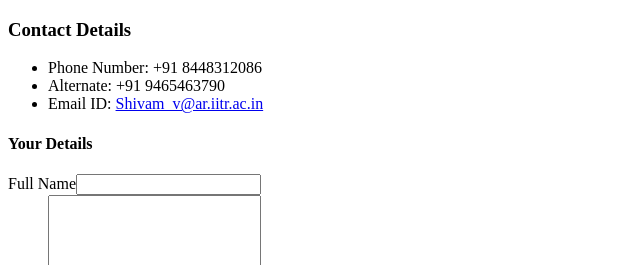
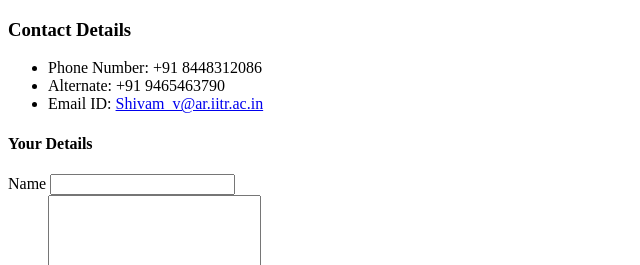
Before and after one commit to Shivam522003/CV, a plain HTML site: page contact.html in a window 1280 px wide. Shown: the top 265 px of the page, 0-640 px from the left. Drawn offline with Linux system fonts and the light colour scheme.

Commit message:
Update contact.html

```diff
--- a/contact.html
+++ b/contact.html
@@ -19,7 +19,7 @@
 
   <form class="" action="mailto:shivam_v@ar.iitr.ac.in" method="post" enctype="text/plain">
 
-    <label>Full Name</label><input type="text" name="" value=""><br>
+    <label>Name </label><input type="text" name="" value=""><br>
     <label>Query</label><textarea name="" rows="10" cols="24"></textarea><br>
     <label>Rating</label><input type="range" name="" value=""><br>
     <label>Attachments</label><input type="file" name="" value=""><br>
```
